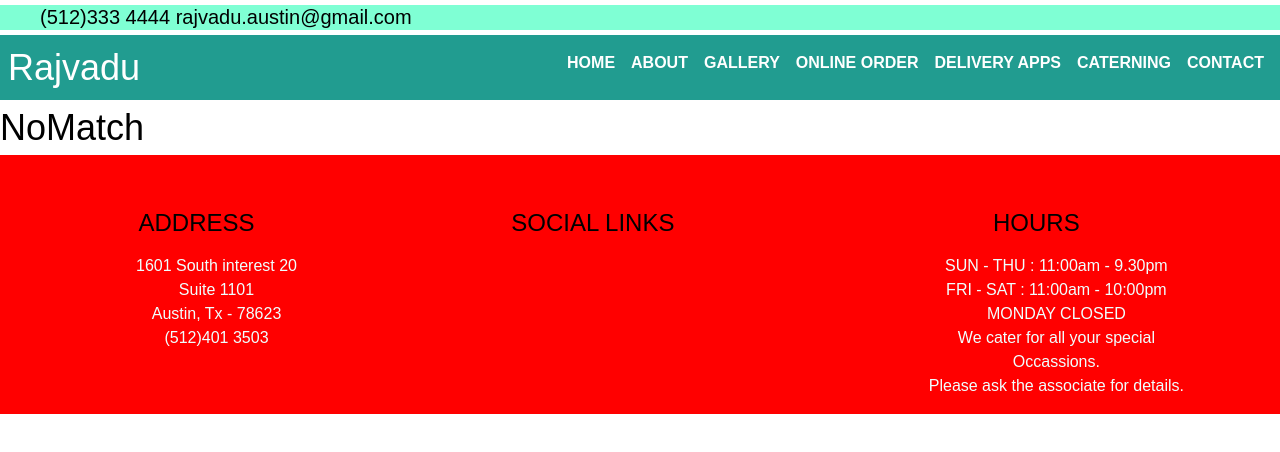
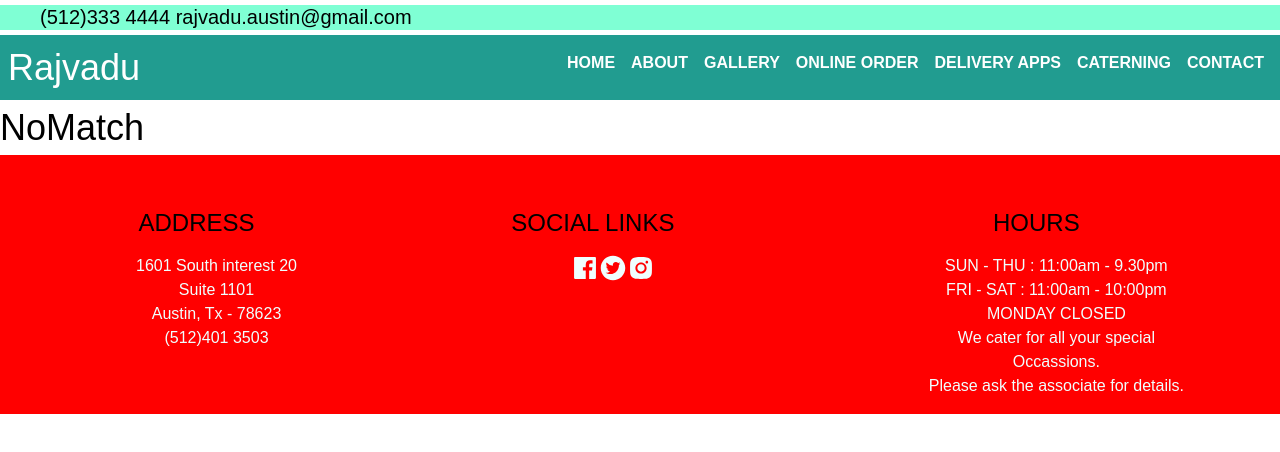
Before and after one commit to avanijadeja/Rajvadu, a React (Create React App) app in the folder client/: page / in a window 1280 px wide. Shown: the top 452 px of the page. Built offline with nearby package versions, Linux system fonts and the light colour scheme.

Commit message:
Added icons in footer

```diff
--- a/client/package.json
+++ b/client/package.json
@@ -13,6 +13,7 @@
     "@testing-library/user-event": "^13.5.0",
     "react": "^18.2.0",
     "react-dom": "^18.2.0",
+    "react-icons": "^4.11.0",
     "react-router-dom": "^6.16.0",
     "react-scripts": "5.0.1",
     "web-vitals": "^2.1.4"
--- a/client/src/components/Footer/index.js
+++ b/client/src/components/Footer/index.js
@@ -1,5 +1,9 @@
 import React from "react";
 // import Auth from "../../utils/auth";
+// import { FaFacebookF } from "react-icons/fa";
+import { AiFillFacebook } from "react-icons/ai";
+import { AiFillTwitterCircle } from "react-icons/ai";
+import { AiFillInstagram } from "react-icons/ai";
 
 import "./style.css";
 
@@ -22,9 +26,9 @@ const Footer = () => {
             <h4>SOCIAL LINKS</h4>
             <ul className="list-unstyled">
               <li>
-                <i class="fa-brands fa-square-facebook"></i>
-                <i class="fa-brands fa-square-twitter"></i>
-                <i class="fa-brands fa-square-instagram"></i>
+                <AiFillFacebook size={28} />
+                <AiFillTwitterCircle size={28} />
+                <AiFillInstagram size={28} />
               </li>
             </ul>
           </div>
```
Also changed, not shown: 1 other file (tests, documents, lock files or other folders).
